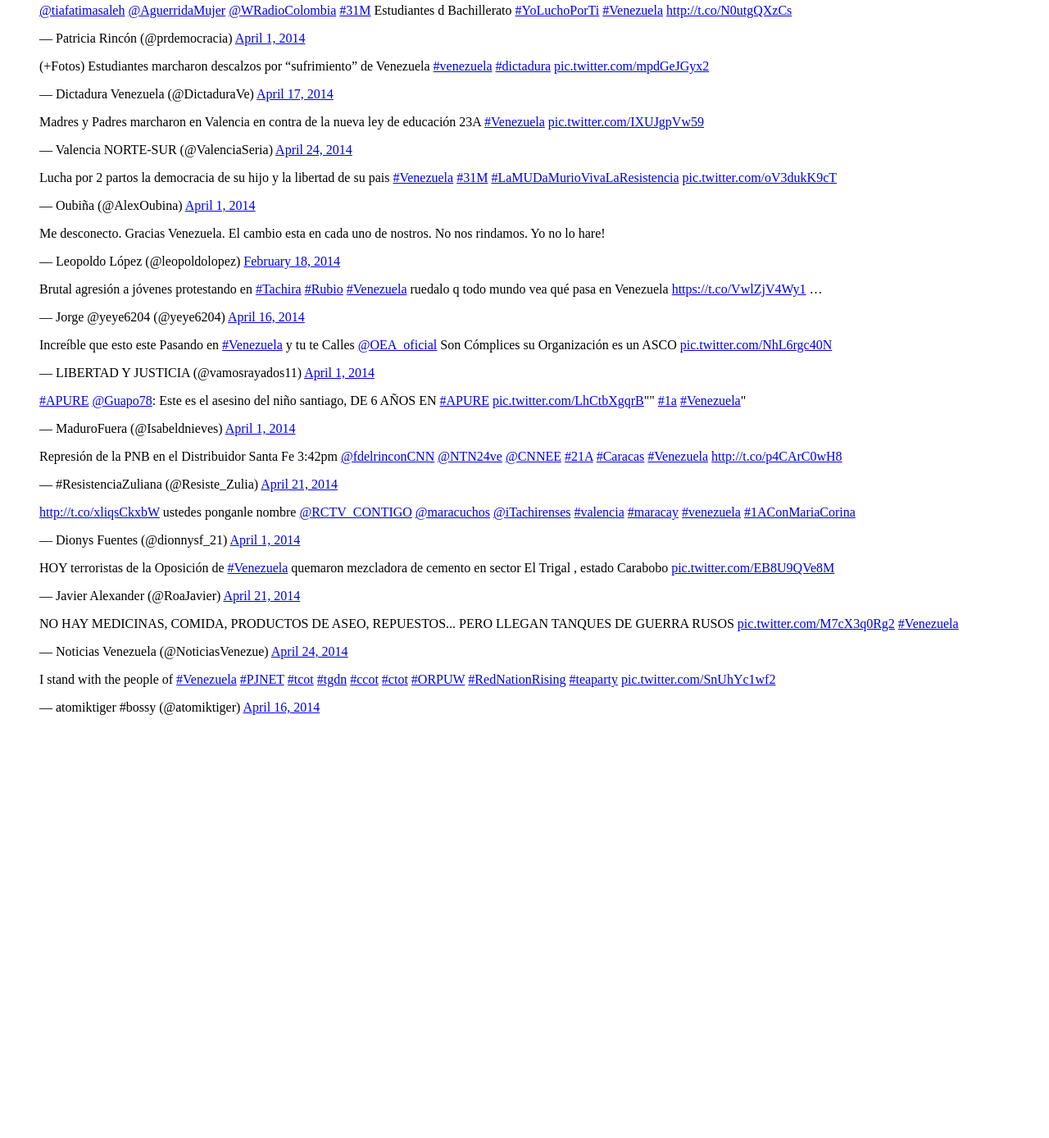
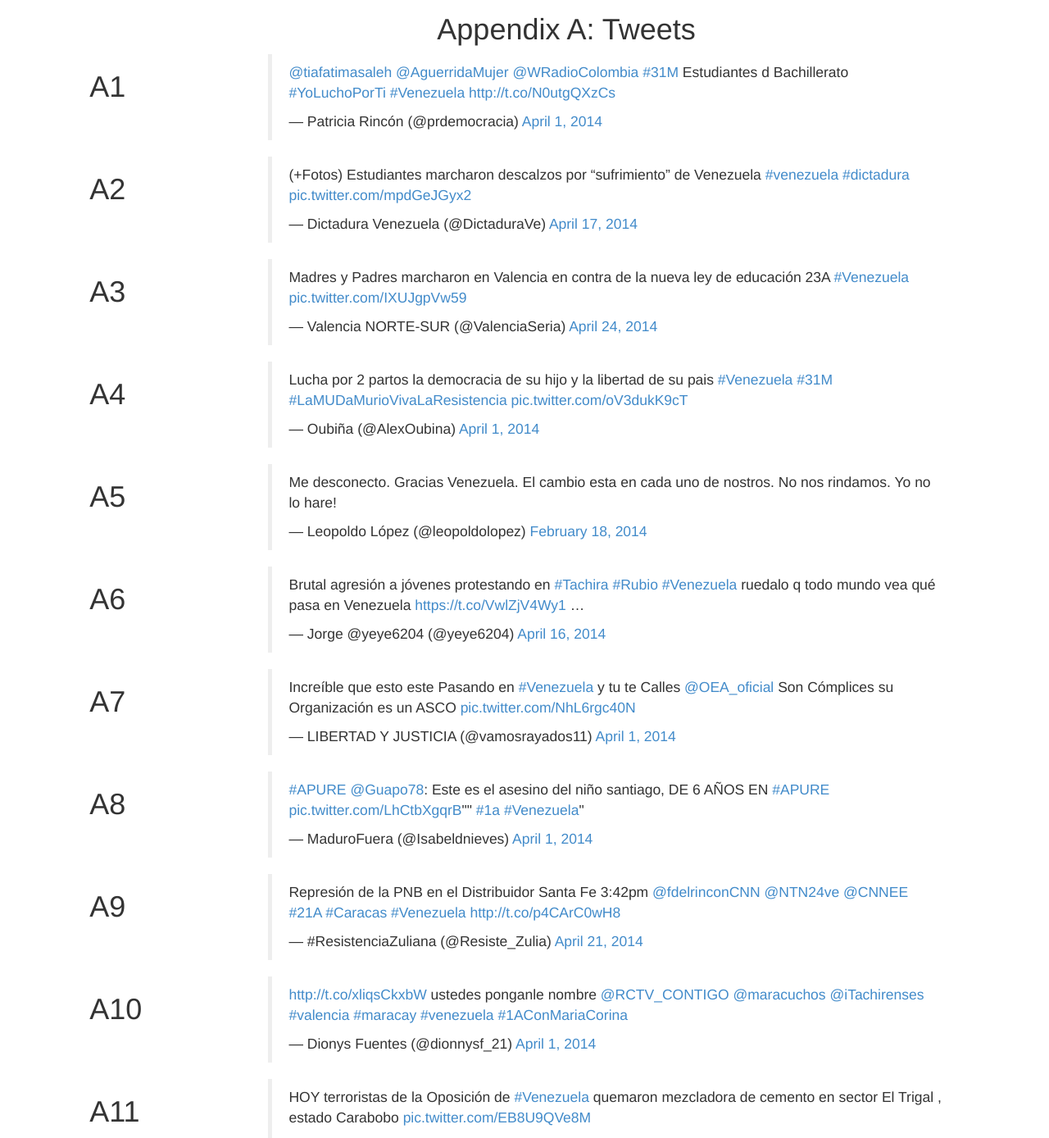
Before and after one commit to triestpa/Venezuela-Twitter-Appendix, a plain HTML site: page index.html in a window 1280 px wide. Shown: the part 4-1392 px from the top of the page at 82% size. Before the commit the page ends 892 px from the top, so only its background shows below. Drawn offline with Linux system fonts and the light colour scheme; a web font is replaced by a local one.

Commit message:
add formating and labels to tweets

```diff
--- a/index.html
+++ b/index.html
@@ -1,36 +1,206 @@
 <html>
-<head>
-</head>
-
-<body>
-<blockquote class="twitter-tweet" lang="en"><p><a href="https://twitter.com/tiafatimasaleh">@tiafatimasaleh</a> <a href="https://twitter.com/AguerridaMujer">@AguerridaMujer</a> <a href="https://twitter.com/WRadioColombia">@WRadioColombia</a> <a href="https://twitter.com/search?q=%2331M&amp;src=hash">#31M</a> Estudiantes d Bachillerato <a href="https://twitter.com/search?q=%23YoLuchoPorTi&amp;src=hash">#YoLuchoPorTi</a> <a href="https://twitter.com/search?q=%23Venezuela&amp;src=hash">#Venezuela</a> <a href="http://t.co/N0utgQXzCs">http://t.co/N0utgQXzCs</a></p>&mdash; Patricia Rincón (@prdemocracia) <a href="https://twitter.com/prdemocracia/statuses/451058138889084928">April 1, 2014</a></blockquote>
-
-<blockquote class="twitter-tweet" lang="en"><p>(+Fotos) Estudiantes marcharon descalzos por “sufrimiento” de Venezuela <a href="https://twitter.com/search?q=%23venezuela&amp;src=hash">#venezuela</a> <a href="https://twitter.com/search?q=%23dictadura&amp;src=hash">#dictadura</a> <a href="http://t.co/mpdGeJGyx2">pic.twitter.com/mpdGeJGyx2</a></p>&mdash; Dictadura Venezuela (@DictaduraVe) <a href="https://twitter.com/DictaduraVe/statuses/456921039134797824">April 17, 2014</a></blockquote>
-
-<blockquote class="twitter-tweet" lang="en"><p>Madres y Padres marcharon en Valencia en contra de la nueva ley de educación 23A <a href="https://twitter.com/search?q=%23Venezuela&amp;src=hash">#Venezuela</a> <a href="http://t.co/IXUJgpVw59">pic.twitter.com/IXUJgpVw59</a></p>&mdash; Valencia NORTE-SUR (@ValenciaSeria) <a href="https://twitter.com/ValenciaSeria/statuses/459149228997373952">April 24, 2014</a></blockquote>
-
-<blockquote class="twitter-tweet" lang="en"><p>Lucha por 2 partos la democracia de su hijo y la libertad de su pais <a href="https://twitter.com/search?q=%23Venezuela&amp;src=hash">#Venezuela</a> <a href="https://twitter.com/search?q=%2331M&amp;src=hash">#31M</a> <a href="https://twitter.com/search?q=%23LaMUDaMurioVivaLaResistencia&amp;src=hash">#LaMUDaMurioVivaLaResistencia</a> <a href="http://t.co/oV3dukK9cT">pic.twitter.com/oV3dukK9cT</a></p>&mdash; Oubiña (@AlexOubina) <a href="https://twitter.com/AlexOubina/statuses/451019036034596864">April 1, 2014</a></blockquote>
-
-<blockquote class="twitter-tweet" lang="en"><p>Me desconecto. Gracias Venezuela. El cambio esta en cada uno de nostros. No nos rindamos. Yo no lo hare!</p>&mdash; Leopoldo López (@leopoldolopez) <a href="https://twitter.com/leopoldolopez/statuses/435808604570914817">February 18, 2014</a></blockquote>
-
-<blockquote class="twitter-tweet" lang="en"><p>Brutal agresión a jóvenes protestando en <a href="https://twitter.com/search?q=%23Tachira&amp;src=hash">#Tachira</a> <a href="https://twitter.com/search?q=%23Rubio&amp;src=hash">#Rubio</a> <a href="https://twitter.com/search?q=%23Venezuela&amp;src=hash">#Venezuela</a> ruedalo q todo mundo vea qué pasa en Venezuela <a href="https://t.co/VwlZjV4Wy1">https://t.co/VwlZjV4Wy1</a> …</p>&mdash; Jorge @yeye6204 (@yeye6204) <a href="https://twitter.com/yeye6204/statuses/456522858479374337">April 16, 2014</a></blockquote>
-
-<blockquote class="twitter-tweet" lang="en"><p>Increíble que esto este Pasando en <a href="https://twitter.com/search?q=%23Venezuela&amp;src=hash">#Venezuela</a> y tu te Calles <a href="https://twitter.com/OEA_oficial">@OEA_oficial</a> Son Cómplices su Organización es un ASCO <a href="http://t.co/NhL6rgc40N">pic.twitter.com/NhL6rgc40N</a></p>&mdash; LIBERTAD Y JUSTICIA (@vamosrayados11) <a href="https://twitter.com/vamosrayados11/statuses/451058547158044674">April 1, 2014</a></blockquote>
-
-<blockquote class="twitter-tweet" lang="en"><p><a href="https://twitter.com/search?q=%23APURE&amp;src=hash">#APURE</a> <a href="https://twitter.com/Guapo78">@Guapo78</a>: Este es el asesino del niño santiago, DE 6 AÑOS EN <a href="https://twitter.com/search?q=%23APURE&amp;src=hash">#APURE</a> <a href="http://t.co/LhCtbXgqrB">pic.twitter.com/LhCtbXgqrB</a>&quot;&quot; <a href="https://twitter.com/search?q=%231a&amp;src=hash">#1a</a> <a href="https://twitter.com/search?q=%23Venezuela&amp;src=hash">#Venezuela</a>&quot;</p>&mdash; MaduroFuera (@Isabeldnieves) <a href="https://twitter.com/Isabeldnieves/statuses/451060568414105600">April 1, 2014</a></blockquote>
-
-<blockquote class="twitter-tweet" lang="en"><p>Represión de la PNB en el Distribuidor Santa Fe 3:42pm <a href="https://twitter.com/fdelrinconCNN">@fdelrinconCNN</a> <a href="https://twitter.com/NTN24ve">@NTN24ve</a> <a href="https://twitter.com/CNNEE">@CNNEE</a> <a href="https://twitter.com/search?q=%2321A&amp;src=hash">#21A</a> <a href="https://twitter.com/search?q=%23Caracas&amp;src=hash">#Caracas</a> <a href="https://twitter.com/search?q=%23Venezuela&amp;src=hash">#Venezuela</a> <a href="http://t.co/p4CArC0wH8">http://t.co/p4CArC0wH8</a></p>&mdash; #ResistenciaZuliana (@Resiste_Zulia) <a href="https://twitter.com/Resiste_Zulia/statuses/458348370571321345">April 21, 2014</a></blockquote>
-
-<blockquote class="twitter-tweet" lang="en"><p><a href="http://t.co/xliqsCkxbW">http://t.co/xliqsCkxbW</a> ustedes ponganle nombre <a href="https://twitter.com/RCTV_CONTIGO">@RCTV_CONTIGO</a> <a href="https://twitter.com/maracuchos">@maracuchos</a> <a href="https://twitter.com/iTachirenses">@iTachirenses</a> <a href="https://twitter.com/search?q=%23valencia&amp;src=hash">#valencia</a> <a href="https://twitter.com/search?q=%23maracay&amp;src=hash">#maracay</a> <a href="https://twitter.com/search?q=%23venezuela&amp;src=hash">#venezuela</a> <a href="https://twitter.com/search?q=%231AConMariaCorina&amp;src=hash">#1AConMariaCorina</a></p>&mdash; Dionys Fuentes (@dionnysf_21) <a href="https://twitter.com/dionnysf_21/statuses/451057687976222720">April 1, 2014</a></blockquote>
-
-
-<blockquote class="twitter-tweet" lang="en"><p>HOY terroristas de la Oposición de <a href="https://twitter.com/search?q=%23Venezuela&amp;src=hash">#Venezuela</a> quemaron mezcladora de cemento en sector El Trigal , estado Carabobo <a href="http://t.co/EB8U9QVe8M">pic.twitter.com/EB8U9QVe8M</a></p>&mdash; Javier Alexander (@RoaJavier) <a href="https://twitter.com/RoaJavier/statuses/458365394734960640">April 21, 2014</a></blockquote>
-
-<blockquote class="twitter-tweet" lang="en"><p>NO HAY MEDICINAS, COMIDA, PRODUCTOS DE ASEO, REPUESTOS... PERO LLEGAN TANQUES DE GUERRA RUSOS <a href="http://t.co/M7cX3q0Rg2">pic.twitter.com/M7cX3q0Rg2</a> <a href="https://twitter.com/search?q=%23Venezuela&amp;src=hash">#Venezuela</a></p>&mdash; Noticias Venezuela (@NoticiasVenezue) <a href="https://twitter.com/NoticiasVenezue/statuses/459429622426656769">April 24, 2014</a></blockquote>
-
-<blockquote class="twitter-tweet" lang="en"><p>I stand with the people of <a href="https://twitter.com/search?q=%23Venezuela&amp;src=hash">#Venezuela</a> <a href="https://twitter.com/search?q=%23PJNET&amp;src=hash">#PJNET</a> <a href="https://twitter.com/search?q=%23tcot&amp;src=hash">#tcot</a> <a href="https://twitter.com/search?q=%23tgdn&amp;src=hash">#tgdn</a> <a href="https://twitter.com/search?q=%23ccot&amp;src=hash">#ccot</a> <a href="https://twitter.com/search?q=%23ctot&amp;src=hash">#ctot</a> <a href="https://twitter.com/search?q=%23ORPUW&amp;src=hash">#ORPUW</a> <a href="https://twitter.com/search?q=%23RedNationRising&amp;src=hash">#RedNationRising</a> <a href="https://twitter.com/search?q=%23teaparty&amp;src=hash">#teaparty</a> <a href="http://t.co/SnUhYc1wf2">pic.twitter.com/SnUhYc1wf2</a></p>&mdash; atomiktiger #bossy (@atomiktiger) <a href="https://twitter.com/atomiktiger/statuses/456502715770609665">April 16, 2014</a></blockquote>
-
-<script async src="http://platform.twitter.com/widgets.js" charset="utf-8"></script>
-</body>
-
+	<head>
+		<title>
+			Appendix
+		</title>
+		<meta name="viewport" content="width=device-width, initial-scale=1.0">
+		<link href="css/bootstrap.min.css" rel="stylesheet" media="screen" type="text/css">
+		<link href="css/mystyles.css" rel="stylesheet" media="screen" type="text/css">
+		<link href="css/animate.css" rel="stylesheet" media="screen" type="text/css">
+		<link href='http://fonts.googleapis.com/css?family=Alegreya+Sans+SC:100,300,400,700,400italic,700italic|Alegreya+Sans:100,300,400,700,400italic' rel='stylesheet' type='text/css'>
+		<link href='http://fonts.googleapis.com/css?family=Cinzel' rel='stylesheet' type='text/css'>
+		<link href='http://fonts.googleapis.com/css?family=Forum' rel='stylesheet' type='text/css'>
+	</head>
+	<body>
+		<div id="title" class="col-sm-offset-5">
+			<h1>
+				Appendix A: Tweets
+			</h1>
+		</div>
+		<div class="row">
+			<div class="col-sm-2 col-sm-offset-1">
+				<h1>
+					A1
+				</h1>
+			</div>
+			<div class="col-sm-8">
+				<blockquote class="twitter-tweet" lang="en">
+					<p>
+						<a href="https://twitter.com/tiafatimasaleh">@tiafatimasaleh</a> <a href="https://twitter.com/AguerridaMujer">@AguerridaMujer</a> <a href="https://twitter.com/WRadioColombia">@WRadioColombia</a> <a href="https://twitter.com/search?q=%2331M&amp;src=hash">#31M</a> Estudiantes d Bachillerato <a href="https://twitter.com/search?q=%23YoLuchoPorTi&amp;src=hash">#YoLuchoPorTi</a> <a href="https://twitter.com/search?q=%23Venezuela&amp;src=hash">#Venezuela</a> <a href="http://t.co/N0utgQXzCs">http://t.co/N0utgQXzCs</a>
+					</p>— Patricia Rincón (@prdemocracia) <a href="https://twitter.com/prdemocracia/statuses/451058138889084928">April 1, 2014</a>
+				</blockquote>
+			</div>
+		</div>
+		<div class="row">
+			<div class="col-sm-2 col-sm-offset-1">
+				<h1>
+					A2
+				</h1>
+			</div>
+			<div class="col-sm-8">
+				<blockquote class="twitter-tweet" lang="en">
+					<p>
+						(+Fotos) Estudiantes marcharon descalzos por “sufrimiento” de Venezuela <a href="https://twitter.com/search?q=%23venezuela&amp;src=hash">#venezuela</a> <a href="https://twitter.com/search?q=%23dictadura&amp;src=hash">#dictadura</a> <a href="http://t.co/mpdGeJGyx2">pic.twitter.com/mpdGeJGyx2</a>
+					</p>— Dictadura Venezuela (@DictaduraVe) <a href="https://twitter.com/DictaduraVe/statuses/456921039134797824">April 17, 2014</a>
+				</blockquote>
+			</div>
+		</div>
+		<div class="row">
+			<div class="col-sm-2 col-sm-offset-1">
+				<h1>
+					A3
+				</h1>
+			</div>
+			<div class="col-sm-8">
+				<blockquote class="twitter-tweet" lang="en">
+					<p>
+						Madres y Padres marcharon en Valencia en contra de la nueva ley de educación 23A <a href="https://twitter.com/search?q=%23Venezuela&amp;src=hash">#Venezuela</a> <a href="http://t.co/IXUJgpVw59">pic.twitter.com/IXUJgpVw59</a>
+					</p>— Valencia NORTE-SUR (@ValenciaSeria) <a href="https://twitter.com/ValenciaSeria/statuses/459149228997373952">April 24, 2014</a>
+				</blockquote>
+			</div>
+		</div>
+		<div class="row">
+			<div class="col-sm-2 col-sm-offset-1">
+				<h1>
+					A4
+				</h1>
+			</div>
+			<div class="col-sm-8">
+				<blockquote class="twitter-tweet" lang="en">
+					<p>
+						Lucha por 2 partos la democracia de su hijo y la libertad de su pais <a href="https://twitter.com/search?q=%23Venezuela&amp;src=hash">#Venezuela</a> <a href="https://twitter.com/search?q=%2331M&amp;src=hash">#31M</a> <a href="https://twitter.com/search?q=%23LaMUDaMurioVivaLaResistencia&amp;src=hash">#LaMUDaMurioVivaLaResistencia</a> <a href="http://t.co/oV3dukK9cT">pic.twitter.com/oV3dukK9cT</a>
+					</p>— Oubiña (@AlexOubina) <a href="https://twitter.com/AlexOubina/statuses/451019036034596864">April 1, 2014</a>
+				</blockquote>
+			</div>
+		</div>
+		<div class="row">
+			<div class="col-sm-2 col-sm-offset-1">
+				<h1>
+					A5
+				</h1>
+			</div>
+			<div class="col-sm-8">
+				<blockquote class="twitter-tweet" lang="en">
+					<p>
+						Me desconecto. Gracias Venezuela. El cambio esta en cada uno de nostros. No nos rindamos. Yo no lo hare!
+					</p>— Leopoldo López (@leopoldolopez) <a href="https://twitter.com/leopoldolopez/statuses/435808604570914817">February 18, 2014</a>
+				</blockquote>
+			</div>
+		</div>
+		<div class="row">
+			<div class="col-sm-2 col-sm-offset-1">
+				<h1>
+					A6
+				</h1>
+			</div>
+			<div class="col-sm-8">
+				<blockquote class="twitter-tweet" lang="en">
+					<p>
+						Brutal agresión a jóvenes protestando en <a href="https://twitter.com/search?q=%23Tachira&amp;src=hash">#Tachira</a> <a href="https://twitter.com/search?q=%23Rubio&amp;src=hash">#Rubio</a> <a href="https://twitter.com/search?q=%23Venezuela&amp;src=hash">#Venezuela</a> ruedalo q todo mundo vea qué pasa en Venezuela <a href="https://t.co/VwlZjV4Wy1">https://t.co/VwlZjV4Wy1</a> …
+					</p>— Jorge @yeye6204 (@yeye6204) <a href="https://twitter.com/yeye6204/statuses/456522858479374337">April 16, 2014</a>
+				</blockquote>
+			</div>
+		</div>
+		<div class="row">
+			<div class="col-sm-2 col-sm-offset-1">
+				<h1>
+					A7
+				</h1>
+			</div>
+			<div class="col-sm-8">
+				<blockquote class="twitter-tweet" lang="en">
+					<p>
+						Increíble que esto este Pasando en <a href="https://twitter.com/search?q=%23Venezuela&amp;src=hash">#Venezuela</a> y tu te Calles <a href="https://twitter.com/OEA_oficial">@OEA_oficial</a> Son Cómplices su Organización es un ASCO <a href="http://t.co/NhL6rgc40N">pic.twitter.com/NhL6rgc40N</a>
+					</p>— LIBERTAD Y JUSTICIA (@vamosrayados11) <a href="https://twitter.com/vamosrayados11/statuses/451058547158044674">April 1, 2014</a>
+				</blockquote>
+			</div>
+		</div>
+		<div class="row">
+			<div class="col-sm-2 col-sm-offset-1">
+				<h1>
+					A8
+				</h1>
+			</div>
+			<div class="col-sm-8">
+				<blockquote class="twitter-tweet" lang="en">
+					<p>
+						<a href="https://twitter.com/search?q=%23APURE&amp;src=hash">#APURE</a> <a href="https://twitter.com/Guapo78">@Guapo78</a>: Este es el asesino del niño santiago, DE 6 AÑOS EN <a href="https://twitter.com/search?q=%23APURE&amp;src=hash">#APURE</a> <a href="http://t.co/LhCtbXgqrB">pic.twitter.com/LhCtbXgqrB</a>"" <a href="https://twitter.com/search?q=%231a&amp;src=hash">#1a</a> <a href="https://twitter.com/search?q=%23Venezuela&amp;src=hash">#Venezuela</a>"
+					</p>— MaduroFuera (@Isabeldnieves) <a href="https://twitter.com/Isabeldnieves/statuses/451060568414105600">April 1, 2014</a>
+				</blockquote>
+			</div>
+		</div>
+		<div class="row">
+			<div class="col-sm-2 col-sm-offset-1">
+				<h1>
+					A9
+				</h1>
+			</div>
+			<div class="col-sm-8">
+				<blockquote class="twitter-tweet" lang="en">
+					<p>
+						Represión de la PNB en el Distribuidor Santa Fe 3:42pm <a href="https://twitter.com/fdelrinconCNN">@fdelrinconCNN</a> <a href="https://twitter.com/NTN24ve">@NTN24ve</a> <a href="https://twitter.com/CNNEE">@CNNEE</a> <a href="https://twitter.com/search?q=%2321A&amp;src=hash">#21A</a> <a href="https://twitter.com/search?q=%23Caracas&amp;src=hash">#Caracas</a> <a href="https://twitter.com/search?q=%23Venezuela&amp;src=hash">#Venezuela</a> <a href="http://t.co/p4CArC0wH8">http://t.co/p4CArC0wH8</a>
+					</p>— #ResistenciaZuliana (@Resiste_Zulia) <a href="https://twitter.com/Resiste_Zulia/statuses/458348370571321345">April 21, 2014</a>
+				</blockquote>
+			</div>
+		</div>
+		<div class="row">
+			<div class="col-sm-2 col-sm-offset-1">
+				<h1>
+					A10
+				</h1>
+			</div>
+			<div class="col-sm-8">
+				<blockquote class="twitter-tweet" lang="en">
+					<p>
+						<a href="http://t.co/xliqsCkxbW">http://t.co/xliqsCkxbW</a> ustedes ponganle nombre <a href="https://twitter.com/RCTV_CONTIGO">@RCTV_CONTIGO</a> <a href="https://twitter.com/maracuchos">@maracuchos</a> <a href="https://twitter.com/iTachirenses">@iTachirenses</a> <a href="https://twitter.com/search?q=%23valencia&amp;src=hash">#valencia</a> <a href="https://twitter.com/search?q=%23maracay&amp;src=hash">#maracay</a> <a href="https://twitter.com/search?q=%23venezuela&amp;src=hash">#venezuela</a> <a href="https://twitter.com/search?q=%231AConMariaCorina&amp;src=hash">#1AConMariaCorina</a>
+					</p>— Dionys Fuentes (@dionnysf_21) <a href="https://twitter.com/dionnysf_21/statuses/451057687976222720">April 1, 2014</a>
+				</blockquote>
+			</div>
+		</div>
+		<div class="row">
+			<div class="col-sm-2 col-sm-offset-1">
+				<h1>
+					A11
+				</h1>
+			</div>
+			<div class="col-sm-8">
+				<blockquote class="twitter-tweet" lang="en">
+					<p>
+						HOY terroristas de la Oposición de <a href="https://twitter.com/search?q=%23Venezuela&amp;src=hash">#Venezuela</a> quemaron mezcladora de cemento en sector El Trigal , estado Carabobo <a href="http://t.co/EB8U9QVe8M">pic.twitter.com/EB8U9QVe8M</a>
+					</p>— Javier Alexander (@RoaJavier) <a href="https://twitter.com/RoaJavier/statuses/458365394734960640">April 21, 2014</a>
+				</blockquote>
+			</div>
+		</div>
+		<div class="row">
+			<div class="col-sm-2 col-sm-offset-1">
+				<h1>
+					A12
+				</h1>
+			</div>
+			<div class="col-sm-8">
+				<blockquote class="twitter-tweet" lang="en">
+					<p>
+						NO HAY MEDICINAS, COMIDA, PRODUCTOS DE ASEO, REPUESTOS... PERO LLEGAN TANQUES DE GUERRA RUSOS <a href="http://t.co/M7cX3q0Rg2">pic.twitter.com/M7cX3q0Rg2</a> <a href="https://twitter.com/search?q=%23Venezuela&amp;src=hash">#Venezuela</a>
+					</p>— Noticias Venezuela (@NoticiasVenezue) <a href="https://twitter.com/NoticiasVenezue/statuses/459429622426656769">April 24, 2014</a>
+				</blockquote>
+			</div>
+		</div>
+		<div class="row">
+			<div class="col-sm-2 col-sm-offset-1">
+				<h1>
+					A13
+				</h1>
+			</div>
+			<div class="col-sm-8">
+				<blockquote class="twitter-tweet" lang="en">
+					<p>
+						I stand with the people of <a href="https://twitter.com/search?q=%23Venezuela&amp;src=hash">#Venezuela</a> <a href="https://twitter.com/search?q=%23PJNET&amp;src=hash">#PJNET</a> <a href="https://twitter.com/search?q=%23tcot&amp;src=hash">#tcot</a> <a href="https://twitter.com/search?q=%23tgdn&amp;src=hash">#tgdn</a> <a href="https://twitter.com/search?q=%23ccot&amp;src=hash">#ccot</a> <a href="https://twitter.com/search?q=%23ctot&amp;src=hash">#ctot</a> <a href="https://twitter.com/search?q=%23ORPUW&amp;src=hash">#ORPUW</a> <a href="https://twitter.com/search?q=%23RedNationRising&amp;src=hash">#RedNationRising</a> <a href="https://twitter.com/search?q=%23teaparty&amp;src=hash">#teaparty</a> <a href="http://t.co/SnUhYc1wf2">pic.twitter.com/SnUhYc1wf2</a>
+					</p>— atomiktiger #bossy (@atomiktiger) <a href="https://twitter.com/atomiktiger/statuses/456502715770609665">April 16, 2014</a>
+				</blockquote>
+			</div>
+		</div><script async="" src="http://platform.twitter.com/widgets.js" charset="utf-8" type="text/javascript">
+</script><script src="js/jquery.js" type="text/javascript">
+</script><script src="js/bootstrap.min.js" type="text/javascript">
+</script>
+	</body>
 </html>
```
